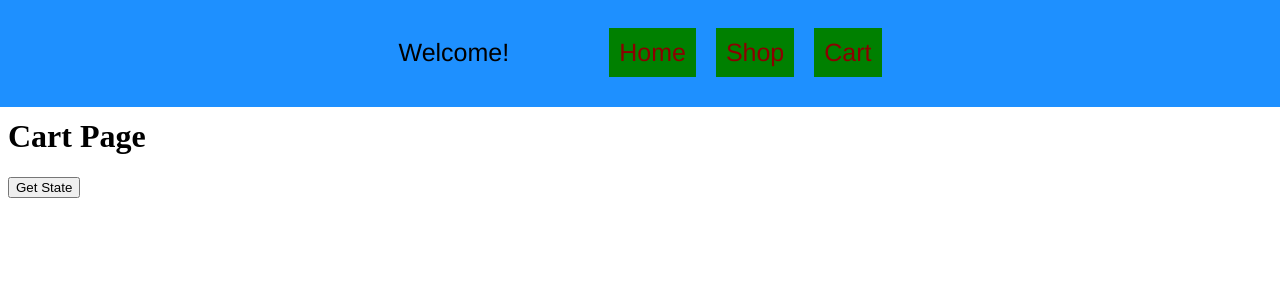
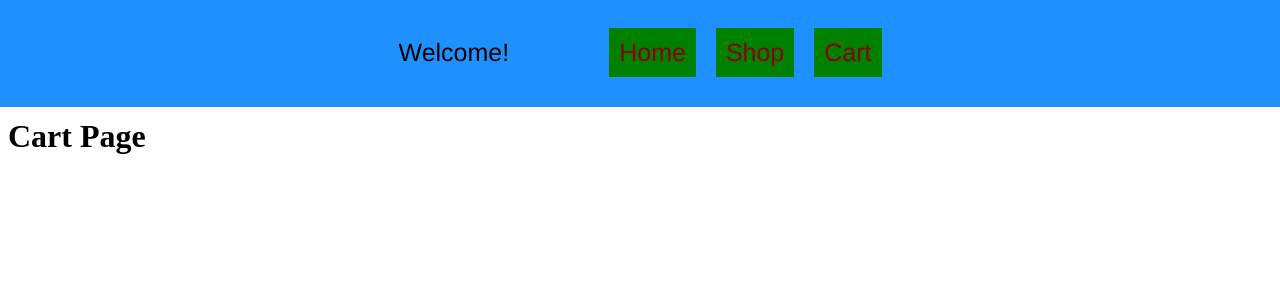
Before and after one commit to jonahBerlyne/e-commerce-site, a React (Create React App) app: page /cart in a window 1280 px wide. Shown: the top 300 px of the page. Built offline with nearby package versions, Linux system fonts and the light colour scheme.

Commit message:
1033am 1/28/22 rendered state on cart

```diff
--- a/src/components/Cart.js
+++ b/src/components/Cart.js
@@ -3,16 +3,32 @@ import store from "../store";
 
 export default function Cart() {
 
- function getState() {
+  const state = store.getState();
+  console.log(state[0]);
 
-  const state = store.getState();
-  console.log("state is " + state + " and the cart length is " + state.length);
- }
+
+//  function getState() {
+
+//   const state = store.getState();
+//   console.log("state is " + state + " and the cart length is " + state.length);
+//  }
   return (
     <div className="App">
       <NavBar/>
       <h1>Cart Page</h1>
-      <button onClick={getState}>Get State</button>
+      {state.map(item => {
+        return (
+          <div>
+            <h3>{item.title}</h3>
+            <img src={item.image} alt={item.image} height="100px" width="100px"/>
+            <br/>
+            <br/>
+            <input type="number" value={item.quantity}></input>
+            <h4>Price: ${item.price.toFixed(2)}</h4>
+          </div>
+        );
+      })}
+      {/* <button onClick={getState}>Get State</button> */}
     </div>
   );
 }
```
Also changed, not shown: src/Reducers.js (+3 -9 lines).
